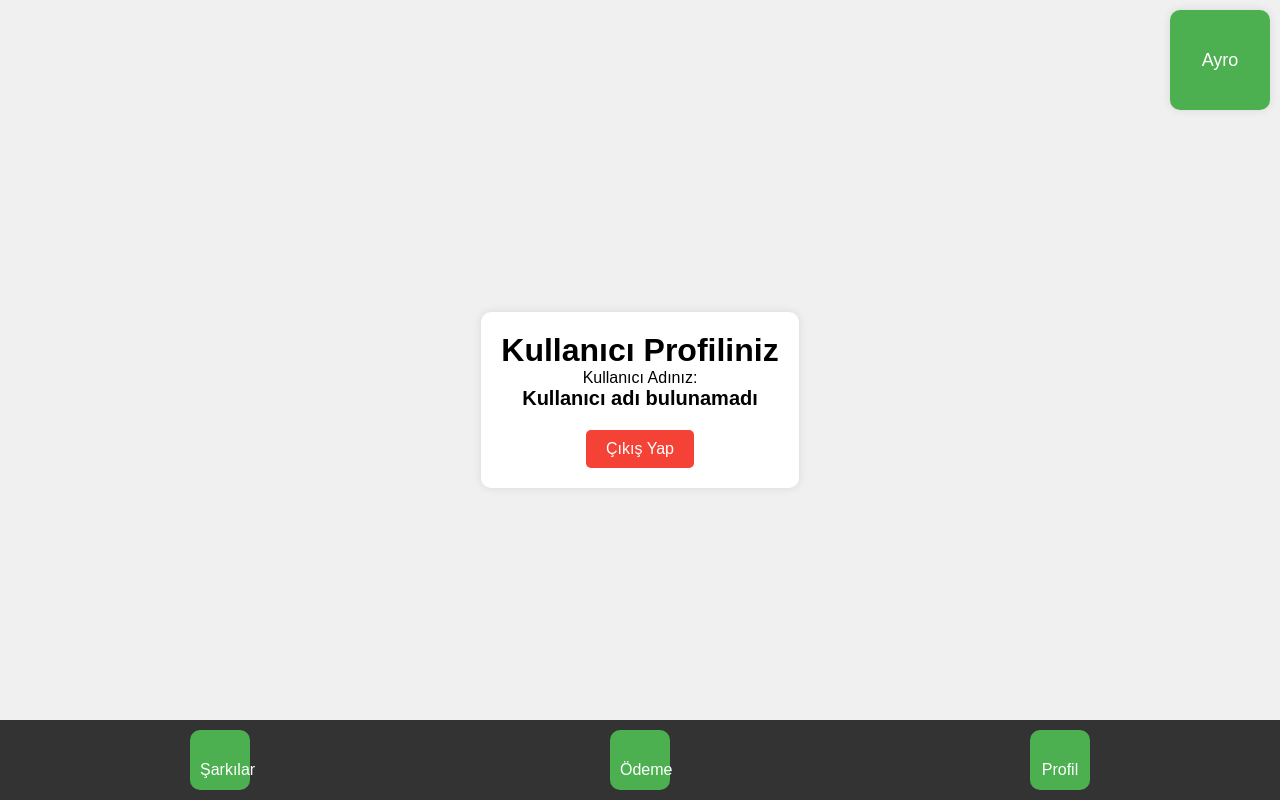
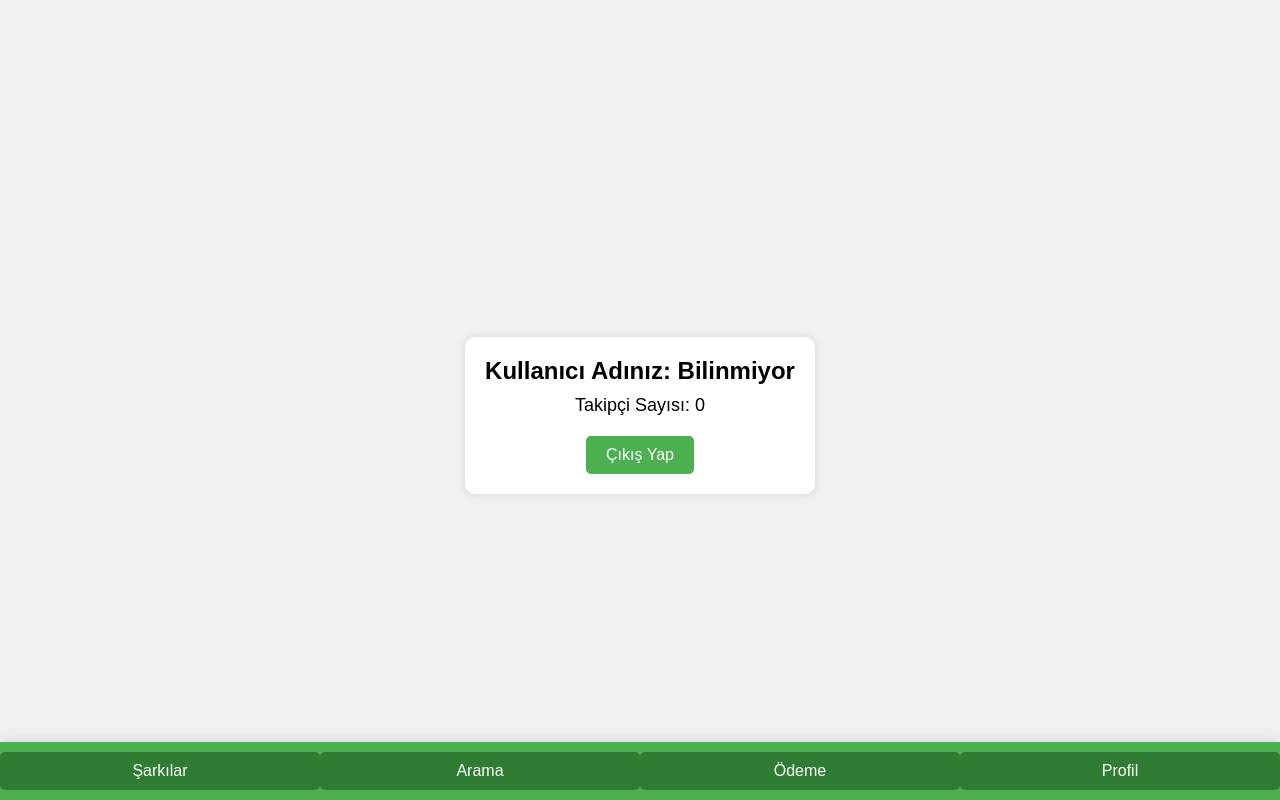
Before and after one commit to Pargusz/kovan, a plain HTML site: page profile.html in a window 1280 px wide. Drawn offline with Linux system fonts and the light colour scheme.

Commit message:
Add files via upload

```diff
--- a/profile.html
+++ b/profile.html
@@ -1,32 +1,26 @@
 <!DOCTYPE html>
-<html lang="tr">
+<html lang="en">
 <head>
     <meta charset="UTF-8">
     <meta name="viewport" content="width=device-width, initial-scale=1.0">
-    <title>Profil</title>
-    <link rel="stylesheet" href="styles.css">
+    <title>Profile</title>
+    <link rel="stylesheet" href="styles.css"> <!-- styles.css dosyasını dahil ediyoruz -->
 </head>
 <body>
     <div class="profile-container">
-        <h1>Kullanıcı Profiliniz</h1>
-        <div class="profile-info">
-            <p>Kullanıcı Adınız:</p>
-            <p id="username-display">Yükleniyor...</p>
-        </div>
-        <button id="logout-btn">Çıkış Yap</button>
+        <div class="username">Kullanıcı Adınız: <span id="username"></span></div>
+        <div class="followers">Takipçi Sayısı: <span id="followerCount">0</span></div>
+        <button class="logout-btn" id="logout">Çıkış Yap</button>
     </div>
 
-    <div class="menu">
-        <a href="songs.html" class="menu-button">Şarkılar</a>
-        <a href="payment.html" class="menu-button">Ödeme</a>
-        <a href="profile.html" class="menu-button">Profil</a>
+    <!-- Alttaki Menü -->
+    <div class="bottom-menu">
+        <button class="menu-btn" onclick="window.location.href='songs.html'">Şarkılar</button>
+        <button class="menu-btn" onclick="window.location.href='search.html'">Arama</button> <!-- Yeni buton -->
+        <button class="menu-btn" onclick="window.location.href='payment.html'">Ödeme</button>
+        <button class="menu-btn" onclick="window.location.href='profile.html'">Profil</button>
     </div>
 
-    <!-- Sağ üst köşeye kare kutu ekleyelim -->
-<div class="top-right-box">
-    <a href="ayro.html">Ayro</a>
-</div>
-
-    <script src="profile.js"></script>
+    <script src="profile.js"></script> <!-- profile.js dosyasını dahil ediyoruz -->
 </body>
 </html>
--- a/profile.js
+++ b/profile.js
@@ -1,21 +1,16 @@
-document.addEventListener('DOMContentLoaded', function() {
-    const usernameDisplay = document.getElementById('username-display');
-    const logoutBtn = document.getElementById('logout-btn');
+// profile.js
 
-    // Kullanıcı adını localStorage'dan al
-    const username = localStorage.getItem('username');
+// Kullanıcı adı ve takipçi sayısı verilerini çekiyoruz
+const username = localStorage.getItem('username') || 'Bilinmiyor';
+const followerCount = localStorage.getItem('followerCount') || 0;
 
-    if (username) {
-        usernameDisplay.textContent = username;
-    } else {
-        usernameDisplay.textContent = 'Kullanıcı adı bulunamadı';
-    }
+// HTML elementlerine verileri yerleştiriyoruz
+document.getElementById('username').textContent = username;
+document.getElementById('followerCount').textContent = followerCount;
 
-    logoutBtn.addEventListener('click', function() {
-        // localStorage'dan kullanıcı adını sil
-        localStorage.removeItem('username');
-
-        // Ana sayfaya yönlendir
-        window.location.href = 'index.html';
-    });
+// Çıkış yap butonuna tıklama olayı
+document.getElementById('logout').addEventListener('click', () => {
+    // Çıkış yap işlemi için gerekli adımlar (örneğin, localStorage temizlenebilir)
+    localStorage.clear();
+    window.location.href = 'index.html'; // Giriş sayfasına yönlendirme
 });
--- a/styles.css
+++ b/styles.css
@@ -311,3 +311,156 @@ button#top-up-btn:hover {
 body.ayro-page .top-right-box {
     display: none;
 }
+
+
+/* styles.css */
+
+body {
+    font-family: Arial, sans-serif;
+}
+
+.profile-container {
+    text-align: center;
+    margin-top: 50px;
+}
+
+.username {
+    font-size: 24px;
+    font-weight: bold;
+}
+
+.followers {
+    font-size: 18px;
+    margin-top: 10px;
+}
+
+.logout-btn {
+    margin-top: 20px;
+    padding: 10px 20px;
+    font-size: 16px;
+    cursor: pointer;
+}
+
+
+/* styles.css */
+
+/* Genel stiller */
+body {
+    font-family: Arial, sans-serif;
+    margin: 0;
+    padding: 0;
+    box-sizing: border-box;
+}
+
+.profile-container {
+    text-align: center;
+    margin-top: 50px;
+}
+
+.username {
+    font-size: 24px;
+    font-weight: bold;
+}
+
+.followers {
+    font-size: 18px;
+    margin-top: 10px;
+}
+
+.logout-btn {
+    margin-top: 20px;
+    padding: 10px 20px;
+    font-size: 16px;
+    cursor: pointer;
+}
+
+/* Alttaki menü stili */
+.bottom-menu {
+    position: fixed;
+    bottom: 0;
+    width: 100%;
+    display: flex;
+    justify-content: space-around;
+    background-color: #4CAF50;
+    padding: 10px 0;
+    box-shadow: 0 -2px 10px rgba(0, 0, 0, 0.1);
+}
+
+.menu-btn {
+    background-color: #2e7d32;
+    color: white;
+    border: none;
+    padding: 10px;
+    font-size: 16px;
+    cursor: pointer;
+    width: 25%; /* Buton genişliği 4 butona göre ayarlandı */
+}
+
+.menu-btn:hover {
+    background-color: #1b5e20;
+}
+
+
+
+/* Genel içerik stili */
+.content {
+    margin: 20px;
+    text-align: left;
+}
+
+/* Aktif kullanıcılar için stil */
+#active-users {
+    display: flex;
+    flex-direction: column;
+    align-items: center;
+}
+
+.user-box {
+    background-color: #e0f2f1; /* Açık yeşil arka plan */
+    color: #00796b; /* Koyu yeşil yazı rengi */
+    border: 1px solid #004d40; /* Koyu yeşil kenar */
+    padding: 20px;
+    margin: 15px 0; /* Üst ve alt margin */
+    border-radius: 8px; /* Köşeleri yuvarlat */
+    width: 80%; /* Dikdörtgen genişliği */
+    text-align: center; /* Yazıyı ortala */
+    font-size: 20px; /* Yazı boyutu */
+}
+
+.info-box {
+    background-color: #fce4ec; /* Açık pembe arka plan */
+    color: #d81b60; /* Koyu pembe yazı rengi */
+    border: 1px solid #c2185b; /* Koyu pembe kenar */
+    padding: 20px;
+    margin: 15px 0; /* Üst ve alt margin */
+    border-radius: 8px; /* Köşeleri yuvarlat */
+    width: 80%; /* Dikdörtgen genişliği */
+    text-align: center; /* Yazıyı ortala */
+    font-size: 20px; /* Yazı boyutu */
+}
+
+/* Alttaki menü stili */
+.bottom-menu {
+    position: fixed;
+    bottom: 0;
+    width: 100%;
+    display: flex;
+    justify-content: space-around;
+    background-color: #4CAF50;
+    padding: 10px 0;
+    box-shadow: 0 -2px 10px rgba(0, 0, 0, 0.1);
+}
+
+.menu-btn {
+    background-color: #2e7d32;
+    color: white;
+    border: none;
+    padding: 10px;
+    font-size: 16px;
+    cursor: pointer;
+    width: 25%;
+}
+
+.menu-btn:hover {
+    background-color: #1b5e20;
+}
```
Also changed, not shown: index.html (+21 -11 lines), search.html (added, +24 -0 lines), search.js (added, +22 -0 lines).
